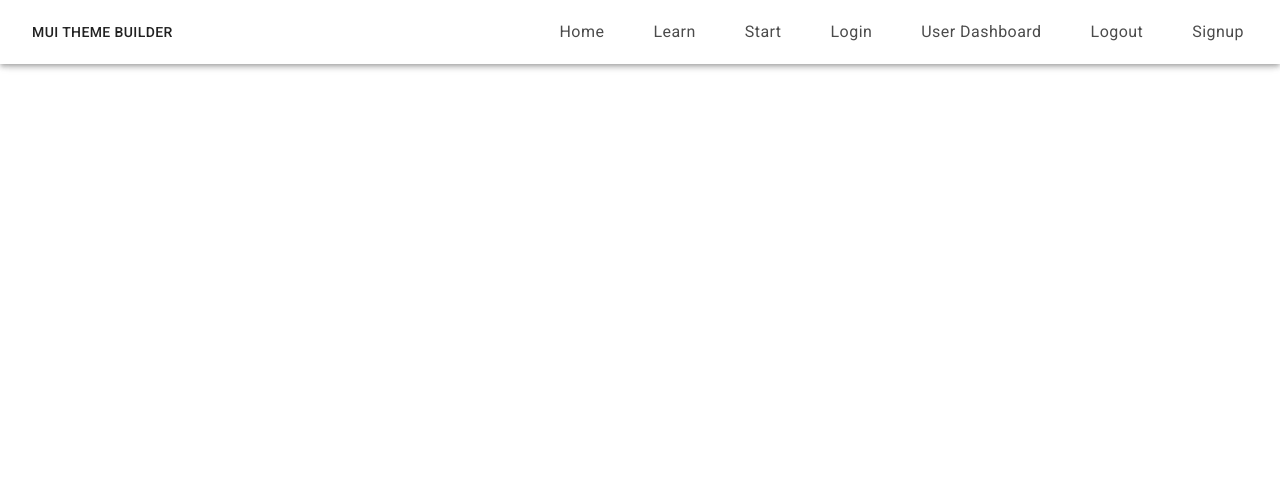
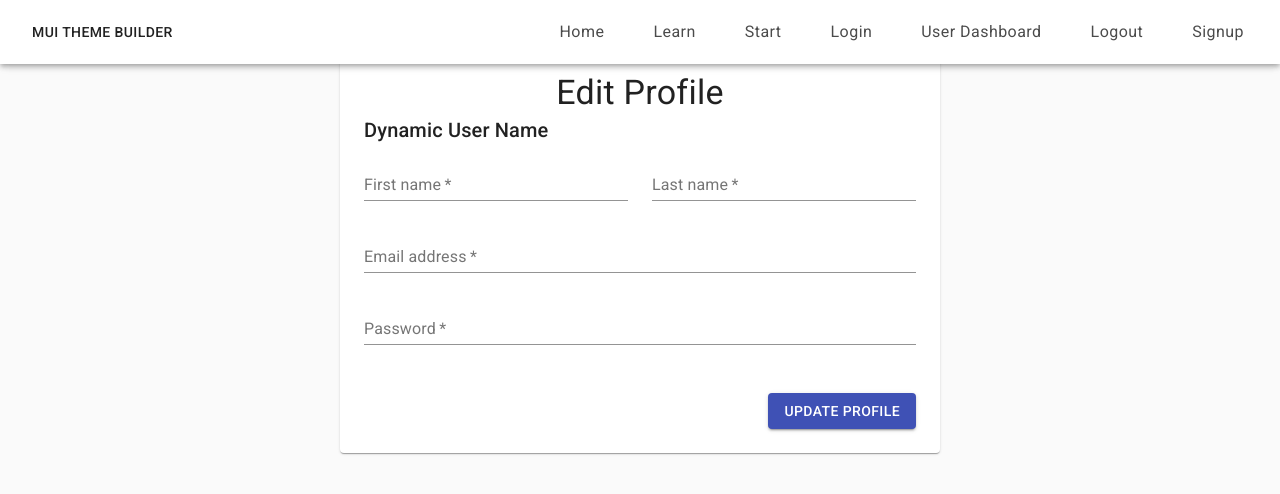
Before and after one commit to mui-toolkit/mui-toolkit, a React (Create React App) app: page /userprofile in a window 1280 px wide. Shown: the top 494 px of the page. Built offline with nearby package versions, Linux system fonts and the light colour scheme; no server answers.

Commit message:
added a user profile. needs to appear in the dashboard though

```diff
--- a/src/components/App.js
+++ b/src/components/App.js
@@ -1,24 +1,25 @@
-import React from 'react';
-import Header from '../components/ui/Header';
-import { BrowserRouter, Route, Switch } from 'react-router-dom';
-import Home from './Home';
-import Learn from './Learn';
-import Login from './Login';
-import Signup from './Signup';
-import UsersThemes from './UsersThemes';
-import SavedThemes from './SavedThemes';
-import UserDashboard from './UserDashboard';
-import auth from './auth';
-import firebase from 'firebase';
-import 'firebase/auth';
-import { Store } from './build/';
+import React from "react";
+import Header from "../components/ui/Header";
+import { BrowserRouter, Route, Switch } from "react-router-dom";
+import Home from "./Home";
+import Learn from "./Learn";
+import Login from "./Login";
+import Signup from "./Signup";
+import UsersThemes from "./UsersThemes";
+import SavedThemes from "./SavedThemes";
+import UserDashboard from "./UserDashboard";
+import UserProfile from "./UserProfile";
+import auth from "./auth";
+import firebase from "firebase";
+import "firebase/auth";
+import { Store } from "./build/";
 
-firebase.auth().onAuthStateChanged((user) => {
-	console.log('user', user);
+firebase.auth().onAuthStateChanged(user => {
+  console.log("user", user);
   if (user) {
-		console.log('user logged in:', user);
+    console.log("user logged in:", user);
   } else {
-		console.log('user logged out');
+    console.log("user logged out");
   }
 });
 
@@ -33,11 +34,11 @@ function App() {
         <Route exact path="/login" component={Login} />
         <Route exact path="/logout" component={() => <div>logout</div>} />
         <Route exact path="/signup" component={Signup} />
-				{/* <Route exact path="/test" component={Test} /> */}
         <Route exact path="/auth" component={auth} />
         <Route exact path="/usersthemes" component={UsersThemes} />
         <Route exact path="/savedthemes" component={SavedThemes} />
         <Route exact path="/userdashboard" component={UserDashboard} />
+        <Route exact path="/userprofile" component={UserProfile} />
       </Switch>
     </BrowserRouter>
   );
--- a/src/components/UserDashboard.js
+++ b/src/components/UserDashboard.js
@@ -6,7 +6,6 @@ import CssBaseline from "@material-ui/core/CssBaseline";
 import Drawer from "@material-ui/core/Drawer";
 import AppBar from "@material-ui/core/AppBar";
 import Toolbar from "@material-ui/core/Toolbar";
-import List from "@material-ui/core/List";
 import Typography from "@material-ui/core/Typography";
 import Divider from "@material-ui/core/Divider";
 import IconButton from "@material-ui/core/IconButton";
@@ -178,7 +177,7 @@ export default function UserDashboard() {
             </ListItemIcon>
             <ListItemText primary="Dashboard" />
           </ListItem>
-          <ListItem button>
+          <ListItem button component={Link} to="/userprofile">
             <ListItemIcon>
               <FaceIcon />
             </ListItemIcon>
--- a/src/components/UserProfile.js
+++ b/src/components/UserProfile.js
@@ -0,0 +1,113 @@
+import React from "react";
+import { makeStyles } from "@material-ui/core/styles";
+import CssBaseline from "@material-ui/core/CssBaseline";
+import Grid from "@material-ui/core/Grid";
+import Paper from "@material-ui/core/Paper";
+import Button from "@material-ui/core/Button";
+import Typography from "@material-ui/core/Typography";
+import TextField from "@material-ui/core/TextField";
+
+const useStyles = makeStyles(theme => ({
+  layout: {
+    width: "auto",
+    marginLeft: theme.spacing(2),
+    marginRight: theme.spacing(2),
+    [theme.breakpoints.up(600 + theme.spacing(2) * 2)]: {
+      width: 600,
+      marginLeft: "auto",
+      marginRight: "auto"
+    }
+  },
+  paper: {
+    marginTop: theme.spacing(3),
+    marginBottom: theme.spacing(3),
+    padding: theme.spacing(2),
+    [theme.breakpoints.up(600 + theme.spacing(3) * 2)]: {
+      marginTop: theme.spacing(6),
+      marginBottom: theme.spacing(6),
+      padding: theme.spacing(3)
+    }
+  },
+  buttons: {
+    display: "flex",
+    justifyContent: "flex-end"
+  },
+  button: {
+    marginTop: theme.spacing(3),
+    marginLeft: theme.spacing(1)
+  }
+}));
+
+export default function Checkout() {
+  const classes = useStyles();
+
+  return (
+    <React.Fragment>
+      <CssBaseline />
+      <main className={classes.layout}>
+        <Paper className={classes.paper}>
+          <Typography component="h1" variant="h4" align="center">
+            Edit Profile
+          </Typography>
+          <React.Fragment>
+            <Typography variant="h6" gutterBottom>
+              Dynamic User Name
+            </Typography>
+            <Grid item xs={12}></Grid>
+            <Grid container spacing={3}>
+              <Grid item xs={12} sm={6}>
+                <TextField
+                  required
+                  id="firstName"
+                  name="firstName"
+                  label="First name"
+                  fullWidth
+                />
+              </Grid>
+              <Grid item xs={12} sm={6}>
+                <TextField
+                  required
+                  id="lastName"
+                  name="lastName"
+                  label="Last name"
+                  fullWidth
+                />
+              </Grid>
+              <Grid item xs={12}>
+                <TextField
+                  required
+                  id="email"
+                  name="email"
+                  label="Email address"
+                  fullWidth
+                />
+              </Grid>
+              <Grid item xs={12}>
+                <TextField
+                  required
+                  id="password"
+                  name="password"
+                  label="Password"
+                  fullWidth
+                />
+              </Grid>
+              <Grid item xs={12}></Grid>
+            </Grid>
+            <React.Fragment>
+              <div className={classes.buttons}>
+                <Button
+                  variant="contained"
+                  color="primary"
+                  // onClick={handleUpdate} // firebase update user
+                  className={classes.button}
+                >
+                  Update Profile
+                </Button>
+              </div>
+            </React.Fragment>
+          </React.Fragment>
+        </Paper>
+      </main>
+    </React.Fragment>
+  );
+}
```
Lines whose indentation alone changed are shown as unchanged.
